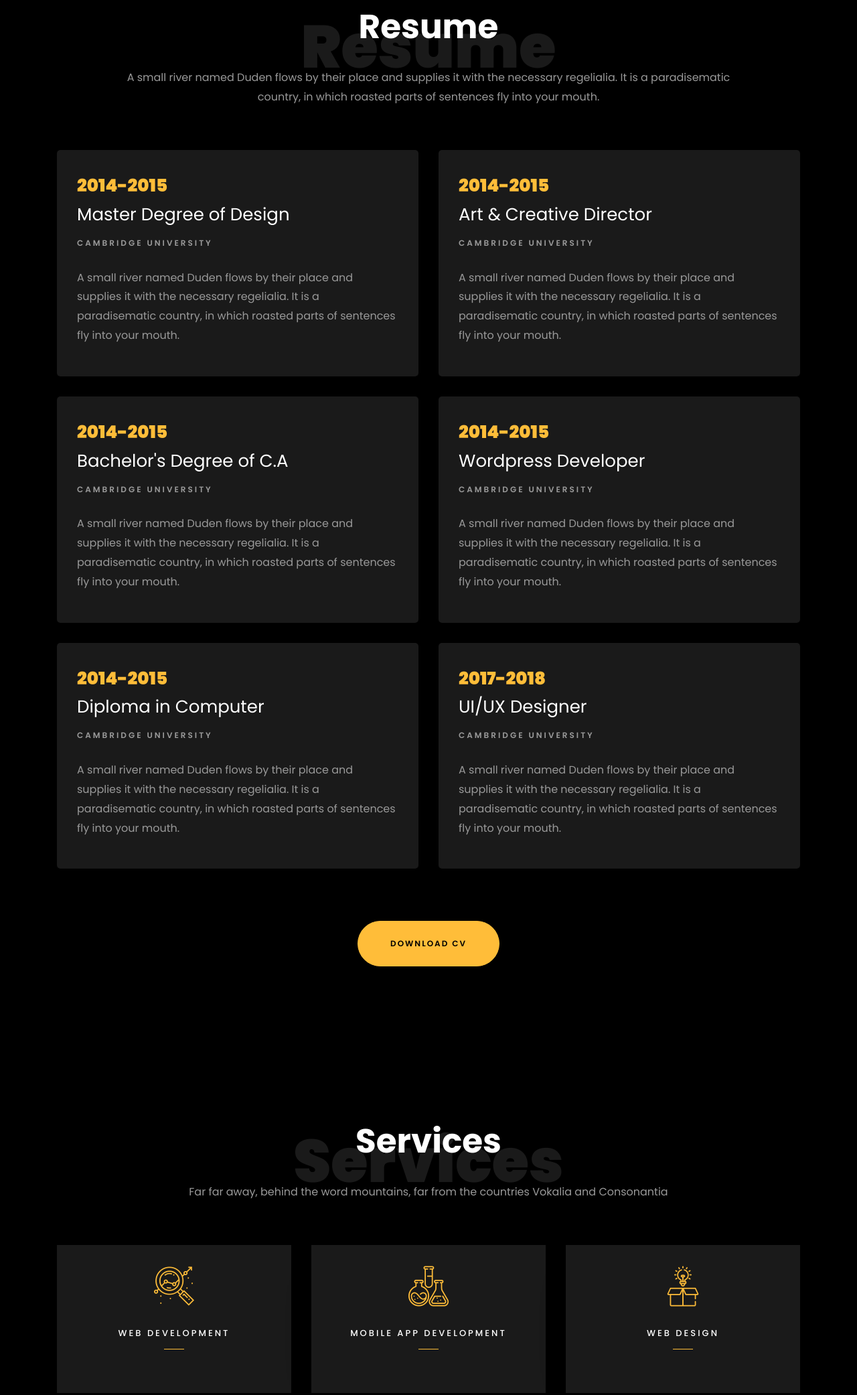
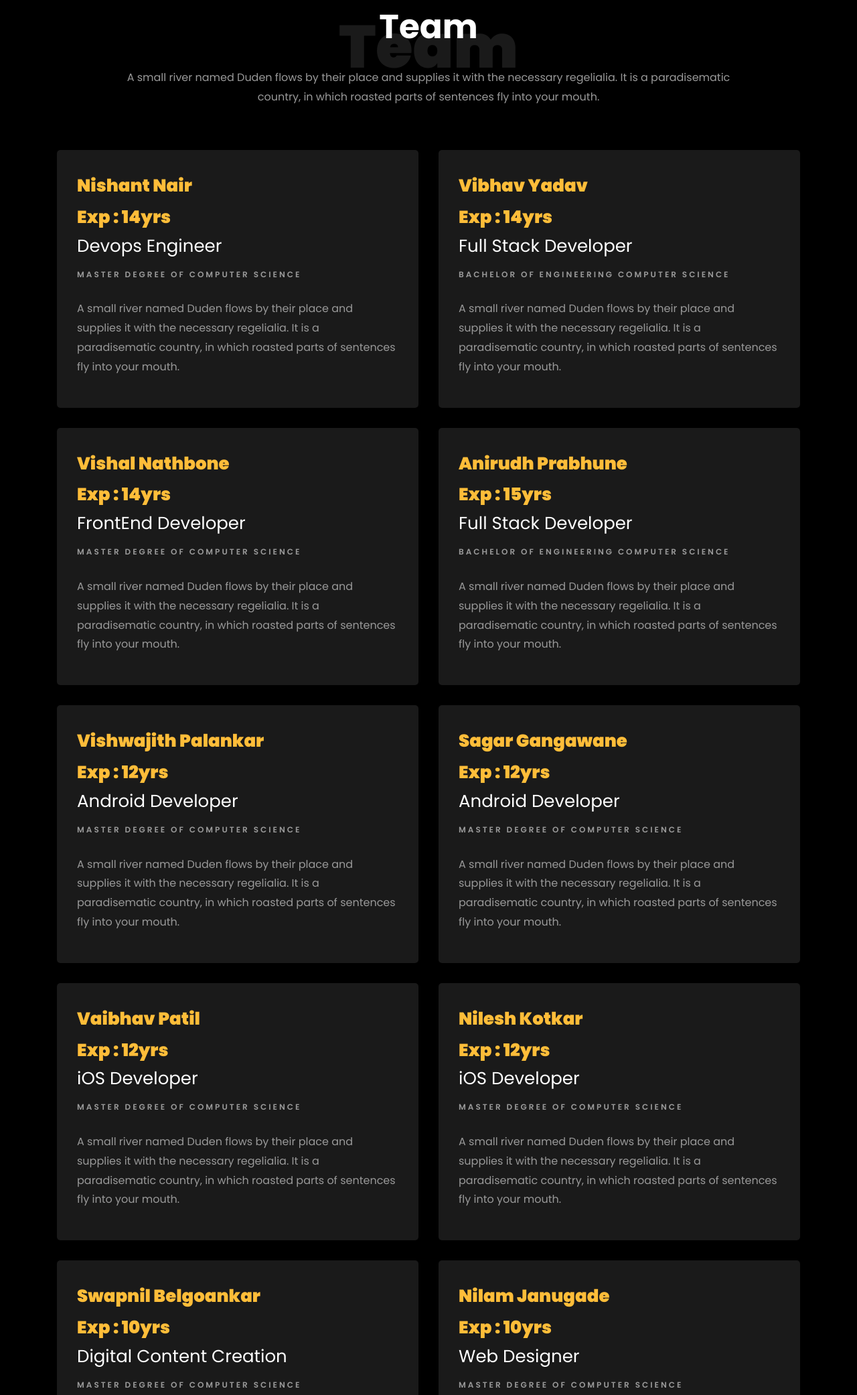
Before and after one commit to freemind-software/freemind-software.github.io, a plain HTML site: page index.html in a window 1280 px wide. Shown: the part 1540-3623 px from the top of the page at 67% size. Drawn offline with Linux system fonts and the light colour scheme; files whose address does not match are found by name.

Commit message:
added team

```diff
--- a/index.html
+++ b/index.html
@@ -107,7 +107,7 @@
 		            	<li class="d-flex"><span>Date of birth:</span> <span>11 September 2014</span></li>
 		            	<li class="d-flex"><span>Address:</span> <span>Flat no 604 Allure Baner Pune  </span></li>
 		            	<li class="d-flex"><span>Zip code:</span> <span>411045</span></li>
-		            	<li class="d-flex"><span>Email:</span> <span>2312finance@gmail.com</span></li>
+		            	<li class="d-flex"><span>Email:</span> <span>freeminders14@gmail.com</span></li>
 		            	<li class="d-flex"><span>Phone: </span> <span>+91-9762800590</span></li>
 		            </ul>
 		          </div>
@@ -130,59 +130,96 @@
     	<div class="container">
     		<div class="row justify-content-center pb-5">
           <div class="col-md-10 heading-section text-center ftco-animate">
-          	<h1 class="big big-2">Resume</h1>
-            <h2 class="mb-4">Resume</h2>
+          	<h1 class="big big-2">Team</h1>
+            <h2 class="mb-4">Team</h2>
             <p>A small river named Duden flows by their place and supplies it with the necessary regelialia. It is a paradisematic country, in which roasted parts of sentences fly into your mouth.</p>
           </div>
         </div>
     		<div class="row">
     			<div class="col-md-6">
     				<div class="resume-wrap ftco-animate">
-    					<span class="date">2014-2015</span>
-    					<h2>Master Degree of Design</h2>
-    					<span class="position">Cambridge University</span>
+    					<span class="date">Nishant Nair</span></br>
+						<span class="date">Exp : 14yrs</span>
+    					<h2>Devops Engineer</h2>
+    					<span class="position">Master Degree of Computer Science</span>
     					<p class="mt-4">A small river named Duden flows by their place and supplies it with the necessary regelialia. It is a paradisematic country, in which roasted parts of sentences fly into your mouth.</p>
     				</div>
+
     				<div class="resume-wrap ftco-animate">
-    					<span class="date">2014-2015</span>
-    					<h2>Bachelor's Degree of C.A</h2>
-    					<span class="position">Cambridge University</span>
+    					<span class="date">Vishal Nathbone</span></br>
+						<span class="date">Exp : 14yrs</span>
+    					<h2>FrontEnd Developer</h2>
+    					<span class="position">Master Degree of Computer Science</span>
     					<p class="mt-4">A small river named Duden flows by their place and supplies it with the necessary regelialia. It is a paradisematic country, in which roasted parts of sentences fly into your mouth.</p>
     				</div>
-    				<div class="resume-wrap ftco-animate">
-    					<span class="date">2014-2015</span>
-    					<h2>Diploma in Computer</h2>
-    					<span class="position">Cambridge University</span>
+					<div class="resume-wrap ftco-animate">
+    					<span class="date">Vishwajith Palankar</span></br>
+						<span class="date">Exp : 12yrs</span>
+    					<h2>Android Developer</h2>
+    					<span class="position">Master Degree of Computer Science</span>
     					<p class="mt-4">A small river named Duden flows by their place and supplies it with the necessary regelialia. It is a paradisematic country, in which roasted parts of sentences fly into your mouth.</p>
     				</div>
+
+					<div class="resume-wrap ftco-animate">
+    					<span class="date">Vaibhav Patil</span></br>
+						<span class="date">Exp : 12yrs</span>
+    					<h2>iOS Developer</h2>
+    					<span class="position">Master Degree of Computer Science</span>
+    					<p class="mt-4">A small river named Duden flows by their place and supplies it with the necessary regelialia. It is a paradisematic country, in which roasted parts of sentences fly into your mouth.</p>
+    				</div>
+					<div class="resume-wrap ftco-animate">
+    					<span class="date">Swapnil Belgoankar</span></br>
+						<span class="date">Exp : 10yrs</span>
+    					<h2>Digital Content Creation</h2>
+    					<span class="position">Master Degree of Computer Science</span>
+    					<p class="mt-4">A small river named Duden flows by their place and supplies it with the necessary regelialia. It is a paradisematic country, in which roasted parts of sentences fly into your mouth.</p>
+    				</div>
+
     			</div>
 
     			<div class="col-md-6">
     				<div class="resume-wrap ftco-animate">
-    					<span class="date">2014-2015</span>
-    					<h2>Art &amp; Creative Director</h2>
-    					<span class="position">Cambridge University</span>
+    					<span class="date">Vibhav Yadav</span></br>
+						<span class="date">Exp : 14yrs</span>
+    					<h2>Full Stack Developer</h2>
+    					<span class="position">Bachelor of Engineering Computer Science</span>
     					<p class="mt-4">A small river named Duden flows by their place and supplies it with the necessary regelialia. It is a paradisematic country, in which roasted parts of sentences fly into your mouth.</p>
     				</div>
     				<div class="resume-wrap ftco-animate">
-    					<span class="date">2014-2015</span>
-    					<h2>Wordpress Developer</h2>
-    					<span class="position">Cambridge University</span>
+    					<span class="date">Anirudh Prabhune</span></br>
+						<span class="date">Exp : 15yrs</span>
+    					<h2>Full Stack Developer</h2>
+    					<span class="position">Bachelor of Engineering Computer Science</span>
+    					<p class="mt-4">A small river named Duden flows by their place and supplies it with the necessary regelialia. It is a paradisematic country, in which roasted parts of sentences fly into your mouth.</p>
+    				</div>
+					<div class="resume-wrap ftco-animate">
+    					<span class="date">Sagar Gangawane</span></br>
+						<span class="date">Exp : 12yrs</span>
+    					<h2>Android Developer</h2>
+    					<span class="position">Master Degree of Computer Science</span>
+    					<p class="mt-4">A small river named Duden flows by their place and supplies it with the necessary regelialia. It is a paradisematic country, in which roasted parts of sentences fly into your mouth.</p>
+    				</div>
+					<div class="resume-wrap ftco-animate">
+    					<span class="date">Nilesh Kotkar</span></br>
+						<span class="date">Exp : 12yrs</span>
+    					<h2>iOS Developer</h2>
+    					<span class="position">Master Degree of Computer Science</span>
     					<p class="mt-4">A small river named Duden flows by their place and supplies it with the necessary regelialia. It is a paradisematic country, in which roasted parts of sentences fly into your mouth.</p>
     				</div>
     				<div class="resume-wrap ftco-animate">
-    					<span class="date">2017-2018</span>
-    					<h2>UI/UX Designer</h2>
-    					<span class="position">Cambridge University</span>
+    					<span class="date">Nilam Janugade</span></br>
+						<span class="date">Exp : 10yrs</span>
+    					<h2>Web Designer</h2>
+    					<span class="position">Master Degree of Computer Science</span>
     					<p class="mt-4">A small river named Duden flows by their place and supplies it with the necessary regelialia. It is a paradisematic country, in which roasted parts of sentences fly into your mouth.</p>
     				</div>
     			</div>
     		</div>
-    		<div class="row justify-content-center mt-5">
+    		<!-- <div class="row justify-content-center mt-5">
     			<div class="col-md-6 text-center ftco-animate">
     				<p><a href="#" class="btn btn-primary py-4 px-5">Download CV</a></p>
     			</div>
-    		</div>
+    		</div> -->
     	</div>
     </section>
 
@@ -640,7 +677,7 @@
 			<div class="container">
 				<div class="row justify-content-center">
 					<div class="col-md-7 ftco-animate text-center">
-						<h2>I'm <span>Available</span> for freelancing</h2>
+						<h2>We are <span>Available</span> for freelancing</h2>
 						<p>A small river named Duden flows by their place and supplies it with the necessary regelialia.</p>
 						<p class="mb-0"><a href="#" class="btn btn-primary py-3 px-5">Hire me</a></p>
 					</div>
@@ -653,7 +690,7 @@
       	<div class="row justify-content-center mb-5 pb-3">
           <div class="col-md-7 heading-section text-center ftco-animate">
             <h1 class="big big-2">Contact</h1>
-            <h2 class="mb-4">Contact Ys</h2>
+            <h2 class="mb-4">Contact Us</h2>
             <p>If you're interested in collaborating on a project,This will help us better understand your needs and how we can assist you effectively.</p>
           </div>
         </div>
@@ -683,7 +720,7 @@
           			<span class="icon-paper-plane"></span>
           		</div>
           		<h3 class="mb-4">Email Address</h3>
-	            <p><a href="mailto:2312finance@gmail.com">2312finance@gmail.com</a></p>
+	            <p><a href="mailto:freeminders14@gmail.com">freeminders14@gmail.com</a></p>
 	          </div>
           </div>
           <div class="col-md-6 col-lg-3 d-flex ftco-animate">
@@ -772,7 +809,7 @@
 	              <ul>
 	                <li><span class="icon icon-map-marker"></span><span class="text">Flat no 604 Allure Baner Pune India</span></li>
 	                <li><a href="#"><span class="icon icon-phone"></span><span class="text">+919762800590</span></a></li>
-	                <li><a href="#"><span class="icon icon-envelope"></span><span class="text">2312finance@gmail.com</span></a></li>
+	                <li><a href="#"><span class="icon icon-envelope"></span><span class="text">freeminders14@gmail.com</span></a></li>
 	              </ul>
 	            </div>
             </div>
```
